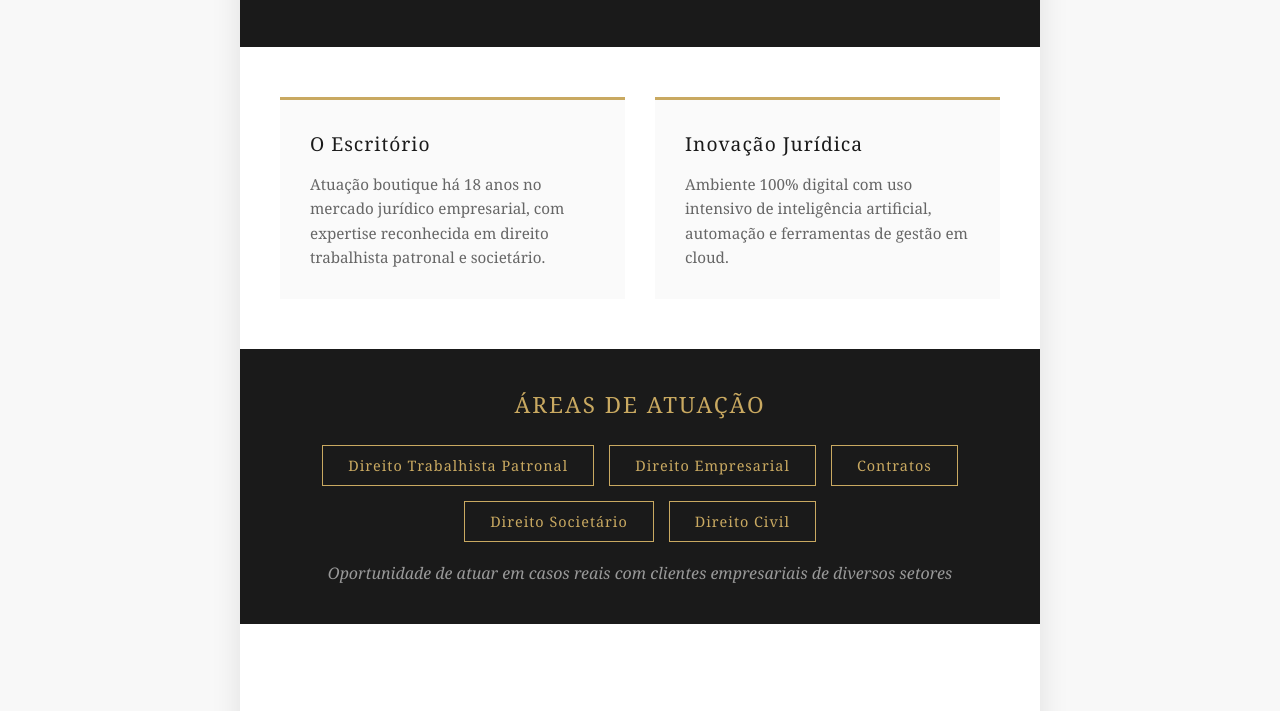
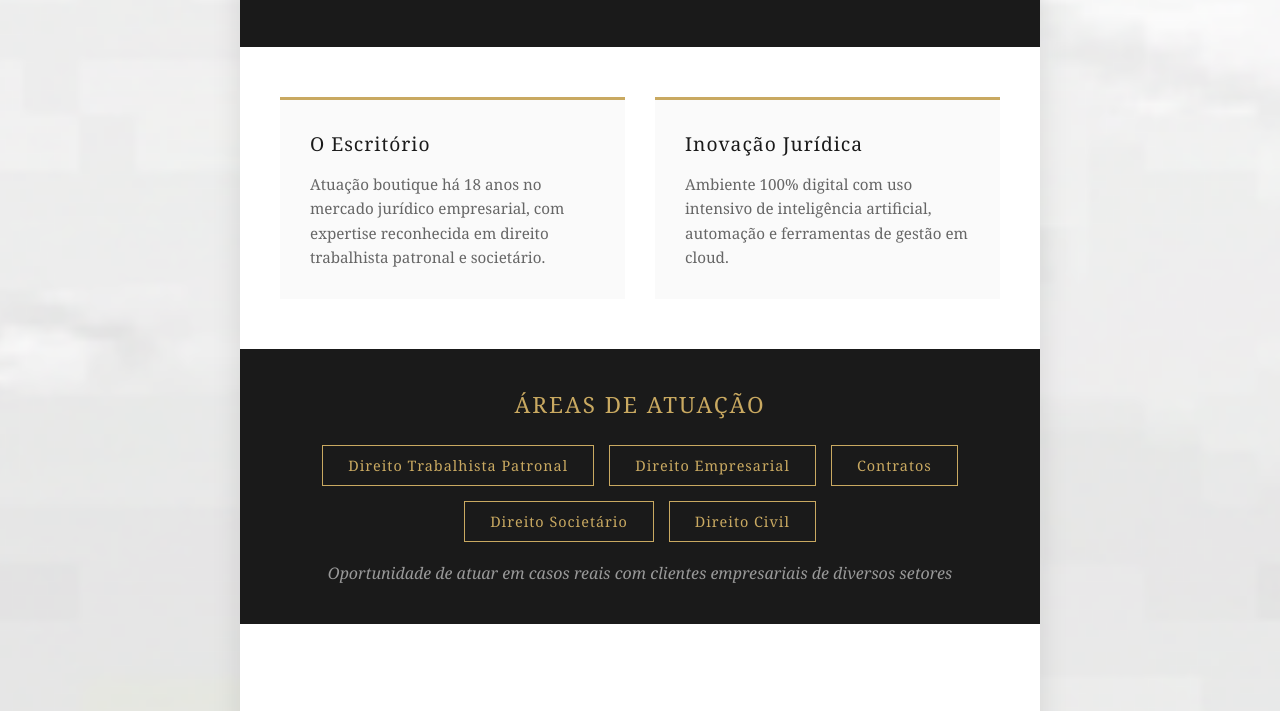
Before and after one commit to talktorobson/davila-reis-advogados-vagas, a website: page vaga-estagio-direito.html in a window 1280 px wide. Shown: the part 334-1045 px from the top of the page. Drawn offline with Linux system fonts and the light colour scheme.

Commit message:
Update vaga-estagio-direito.html

```diff
--- a/vaga-estagio-direito.html
+++ b/vaga-estagio-direito.html
@@ -15,7 +15,7 @@
         body {
             font-family: 'Georgia', 'Times New Roman', serif;
             background-color: #f8f8f8; /* Fallback background color */
-            background-image: url('Background.webp'); /* Path to your background image */
+            background-image: url('background.png'); /* Path to your background image */
             background-size: cover;
             background-position: center;
             background-repeat: no-repeat;
```
